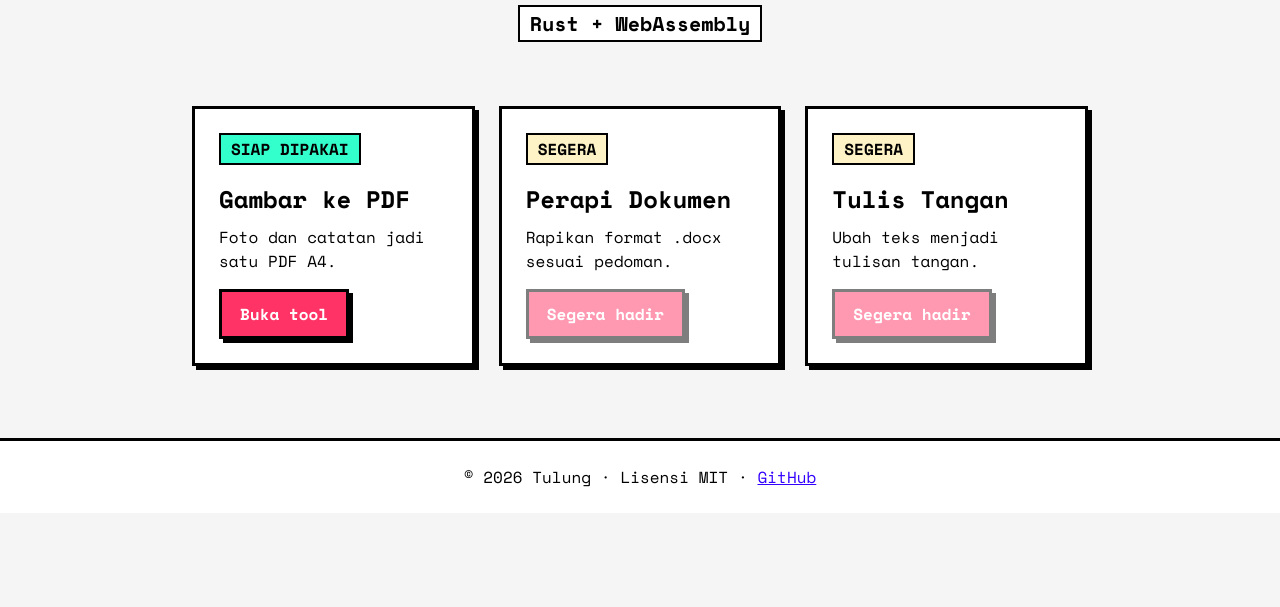
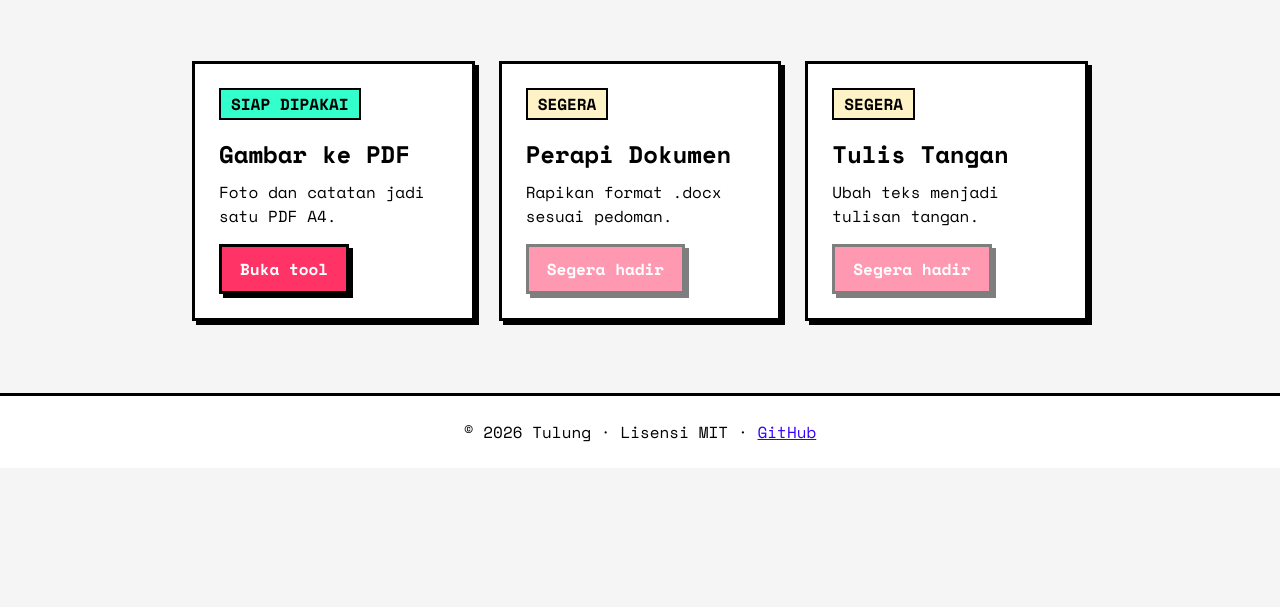
Before and after one commit to senshiner/tulung, a plain HTML site: page web/index.html in a window 1280 px wide. Shown: the part 193-800 px from the top of the page. Drawn offline with nearby package versions, Linux system fonts and the light colour scheme.

Commit message:
fix(web): hapus badge teknologi dari halaman utama

```diff
--- a/web/index.html
+++ b/web/index.html
@@ -13,7 +13,6 @@
       <h1>TULUNG</h1>
       <p><strong>Tugasmu, dibantu sampai beres.</strong></p>
       <p>Tanpa daftar. Tanpa install.</p>
-      <p><span class="badge">Rust + WebAssembly</span></p>
     </header>
 
     <section class="tools">
--- a/web/styles.css
+++ b/web/styles.css
@@ -62,14 +62,6 @@ a { color: var(--secondary); }
 }
 
 .hero p { font-size: clamp(16px, 4.5vw, 20px); margin: 8px 0; }
-
-.badge {
-  display: inline-block;
-  border: 2px solid var(--ink);
-  padding: 2px 10px;
-  font-weight: 700;
-  background: var(--paper);
-}
 
 .tools {
   display: grid;
```
